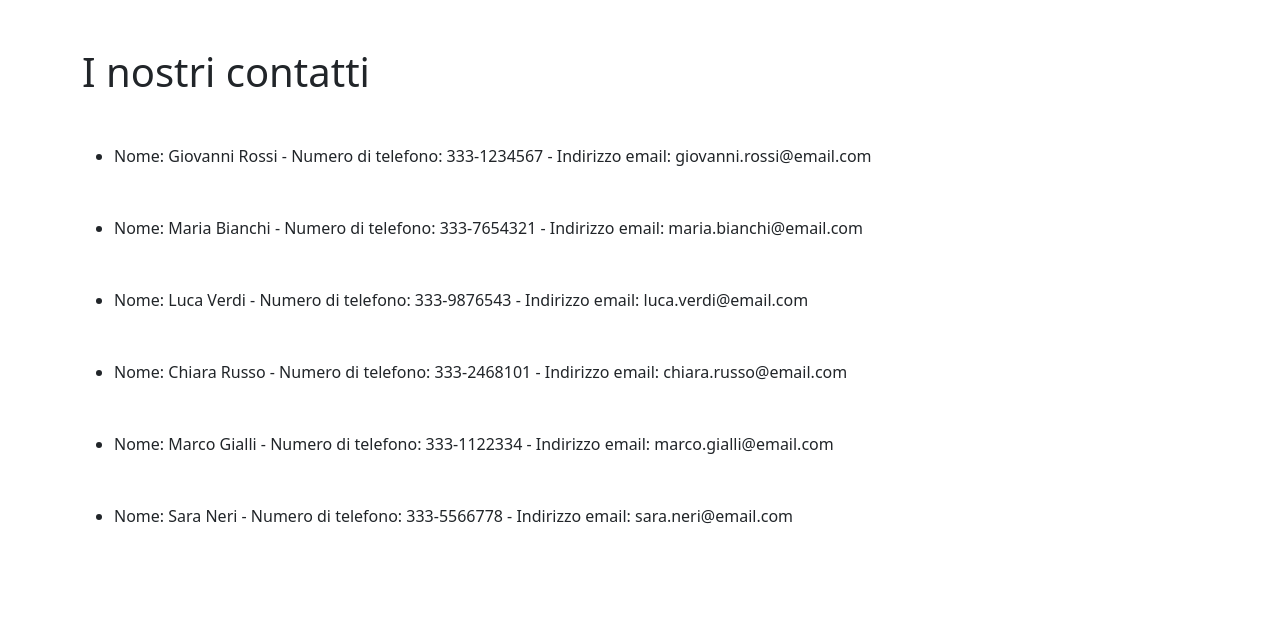
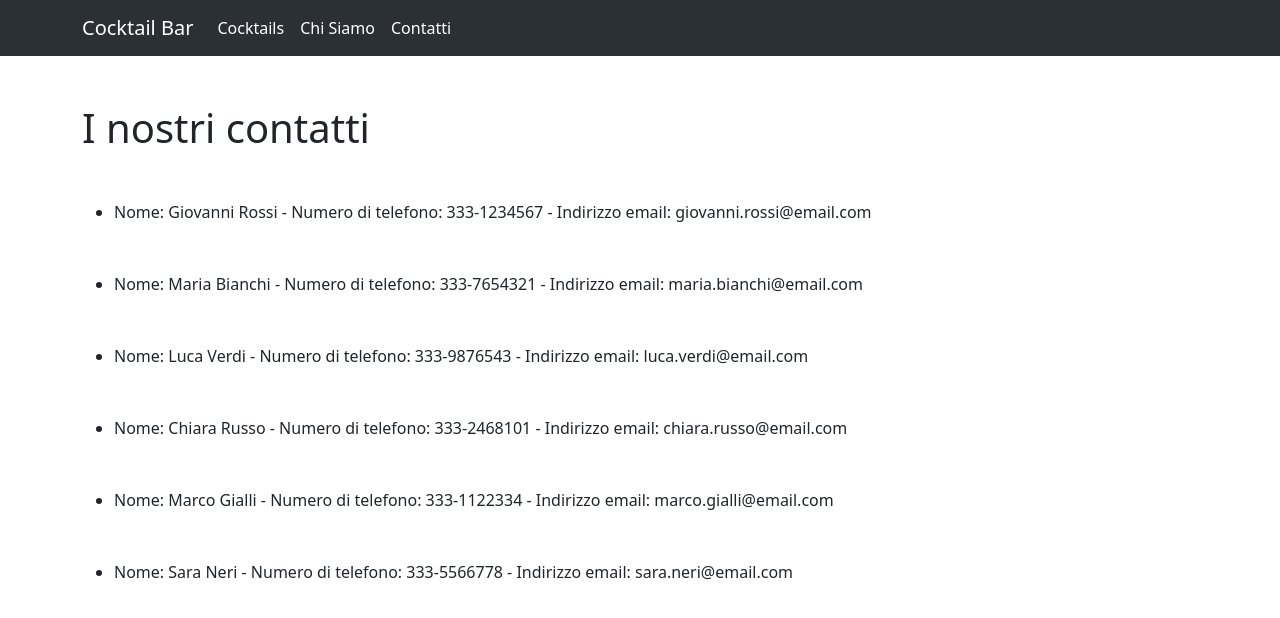
Before and after one commit to MarcoPicca/laravel-boolean-frontoffice, a Vue app: page /contatti in a window 1280 px wide. Shown: the top 618 px of the page. Built offline with nearby package versions, Linux system fonts and the light colour scheme.

Commit message:
ho aggiunto AppHeader in App.vue

```diff
--- a/src/App.vue
+++ b/src/App.vue
@@ -1,13 +1,14 @@
 <script>
-import HomePage from './components/HomePage.vue';
+import AppHeader from './components/AppHeader.vue';
 
 
   export default{
-    components: { HomePage, }
+    components: { AppHeader, }
 }
 </script>
 
 <template>
+    <AppHeader/>
     <router-view>
 
     </router-view>
```
